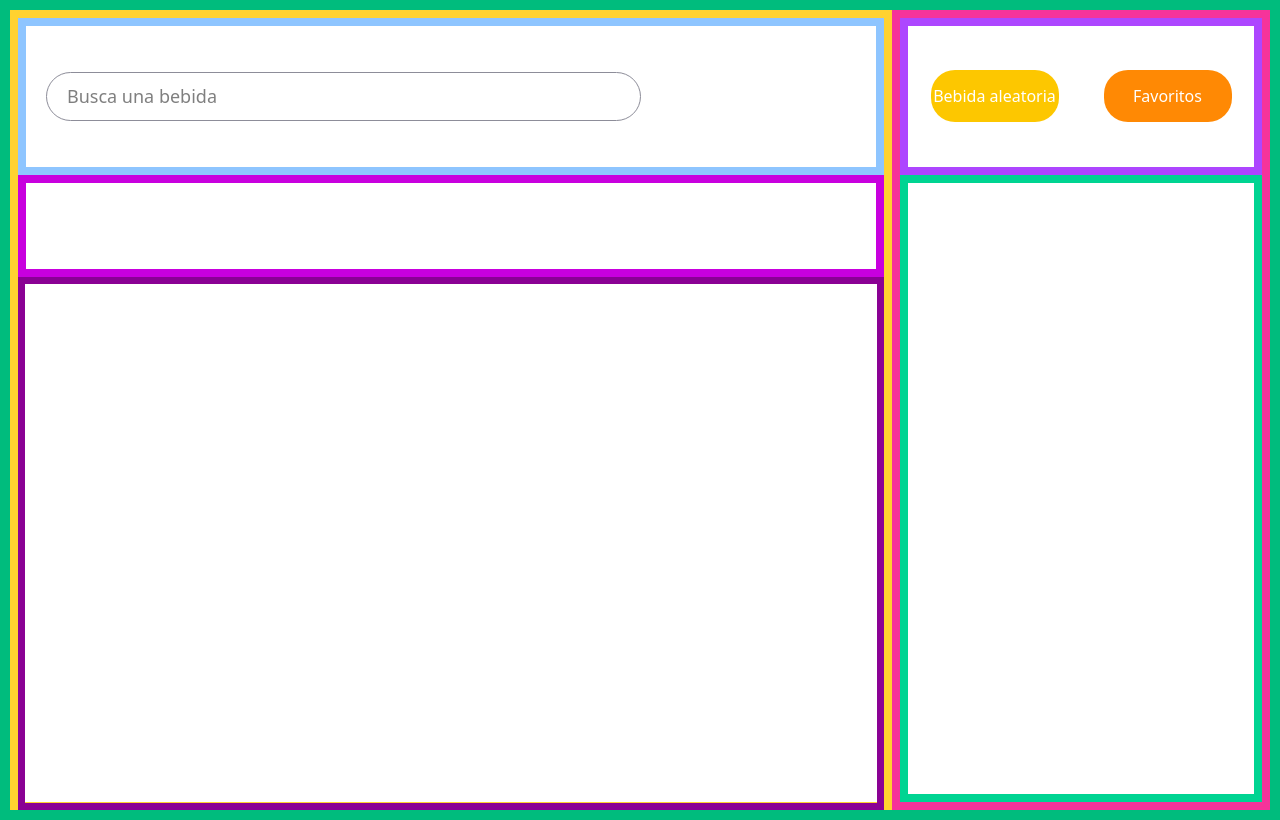
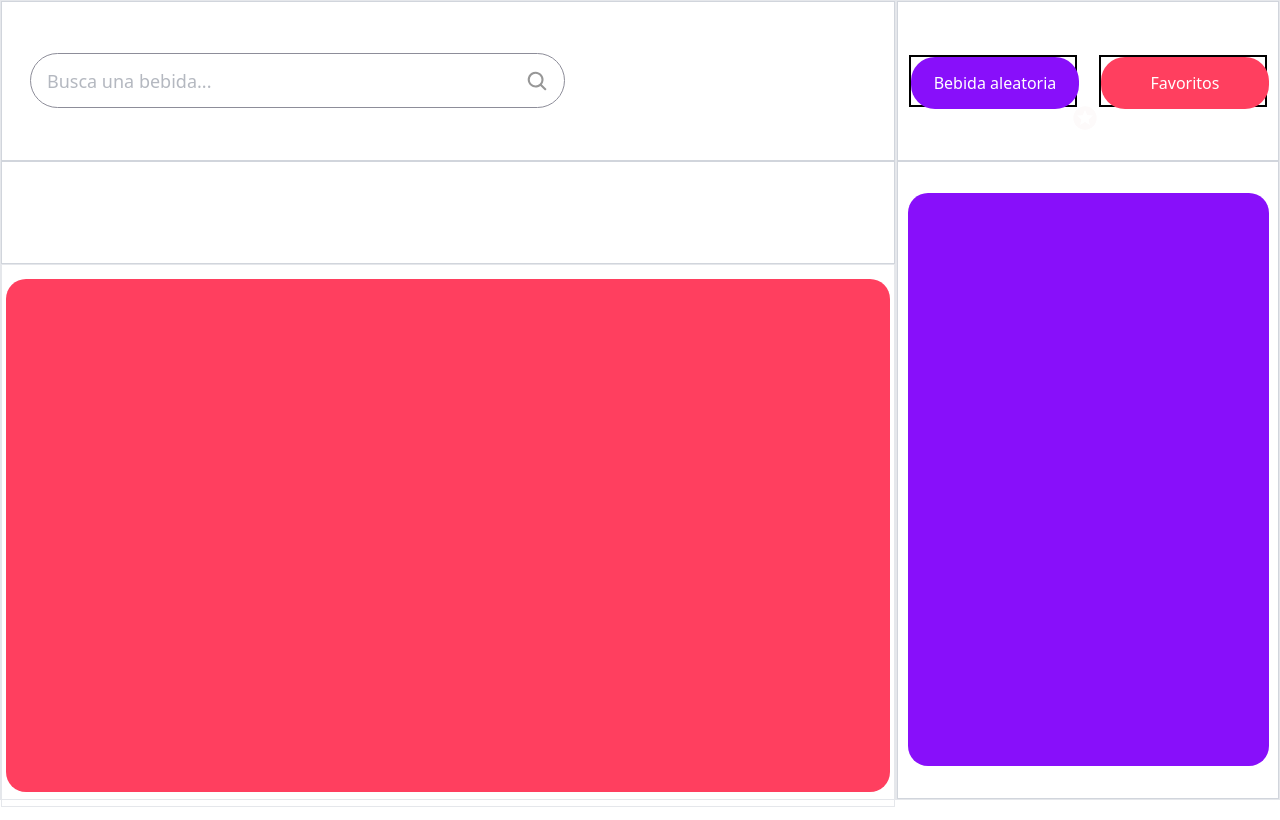
Before and after one commit to Cuandoyolabi/CocktailAngular, an Angular app: page / in a window 1280 px wide. Built offline with nearby package versions, Linux system fonts and the light colour scheme.

Commit message:
STYLE: Se van agregando colores y los contenedores principales

```diff
--- a/package.json
+++ b/package.json
@@ -18,6 +18,7 @@
     "@angular/router": "^20.0.0",
     "@tailwindcss/postcss": "^4.1.12",
     "@tailwindcss/vite": "^4.1.12",
+    "daisyui": "^5.1.5",
     "postcss": "^8.5.6",
     "rxjs": "~7.8.0",
     "tailwindcss": "^4.1.12",
--- a/src/app/app.ts
+++ b/src/app/app.ts
@@ -4,7 +4,7 @@ import { HomePageComponent } from "./components/home-page/home-page/home-page.co
 
 @Component({
   selector: 'app-root',
-  imports: [RouterOutlet, HomePageComponent],
+  imports: [HomePageComponent],
   templateUrl: './app.html',
   styleUrl: './app.css'
 })
--- a/src/app/components/header/header-page/header-page.component.html
+++ b/src/app/components/header/header-page/header-page.component.html
@@ -1,14 +1,31 @@
 <!--Busqueda, botones de aleatoriedad y favoritos-->
 <section
-  class="w-[100%] h-[20%] border-8 border-blue-300 flex justify-start items-center"
+  class="w-[100%] h-[20%] border-1 border-gray-300 flex justify-start items-center"
 >
-  <input
-    class="w-[70%] h-[35%] border-1 rounded-[var(--radius1)] border-[var(--gray-400)] m-5
-    p-5 text-lg color-[var-(--gray-400)]"
-    type="text"
-    placeholder="Busca una bebida"
-  />
+  <div
+    class="w-[60%] h-[35%] border-1 rounded-[var(--radius1)] border-[var(--gray-400)] flex justify-between items-center m-7 p-4"
+  >
+    <input
+      class="text-lg color-[var-(--gray-400)] text-gray-500 outline-none"
+      type="text"
+      placeholder="Busca una bebida..."
+    />
+    <svg
+      xmlns="http://www.w3.org/2000/svg"
+      width="22"
+      height="22"
+      viewBox="0 0 256 256"
+      class=""
+    >
+      <path
+        fill="#979797"
+        d="M232.49 215.51L185 168a92.12 92.12 0 1 0-17 17l47.53 47.54a12 12 0 0 0 17-17ZM44 112a68 68 0 1 1 68 68a68.07 68.07 0 0 1-68-68"
+      />
+    </svg>
+  </div>
 </section>
 
 <!--Filtrado-->
-<section class="w-[100%] h-[13%] border-8 border-fuchsia-600"></section>
+<section class="w-[100%] h-[13%] border-1 border-gray-300">
+
+</section>
--- a/src/app/components/home-page/home-page/home-page.component.html
+++ b/src/app/components/home-page/home-page/home-page.component.html
@@ -1,12 +1,12 @@
 
-<section class="w-full h-full flex flex-row border-10 border-emerald-500">
+<section class="w-full h-full flex flex-row">
 
-  <div class="w-[70%] h-screen border-8 border-amber-300">
+  <div class="w-[70%] h-screen border-1 border-gray-200">
     <app-header-page></app-header-page>
 
     <app-main-page></app-main-page>
   </div>
-  <div class="w-[30%] h-screen border-8 border-pink-500">
+  <div class="w-[30%] h-screen border-1 border-gray-200">
 
     <app-nav-page></app-nav-page>
 
--- a/src/app/components/main-content/main-page/main-page.component.html
+++ b/src/app/components/main-content/main-page/main-page.component.html
@@ -1,2 +1,8 @@
 
-<section class="w-[100%] h-[68%] border-7 border-fuchsia-800"></section>
+<section class="w-[100%] h-[68%] border-1 border-gray-200 flex justify-center items-center">
+
+  <div class="w-[99%] h-[95%] bg-[var(--redStrong)] rounded-[var(--radius2)]">
+
+  </div>
+
+</section>
--- a/src/app/components/nav-page/nav-page/nav-page.component.html
+++ b/src/app/components/nav-page/nav-page/nav-page.component.html
@@ -1,7 +1,31 @@
-<section class="w-[100%] h-[20%] border-8 border-purple-500 flex justify-around items-center">
+<section
+  class="w-[100%] h-[20%] border-1 border-gray-300 flex justify-around items-center"
+>
+  <div class="w-42 h-13 border-2">
+    <button
+      class="w-42 h-13 border-black rounded-3xl bg-[var(--purple)] text-white cursor-pointer"
+    >
+      Bebida aleatoria
+    </button>
+  </div>
 
-    <button class="w-32 h-13 border-black rounded-3xl bg-yellow-400 text-white cursor-pointer">Bebida aleatoria</button>
-    <button class="w-32 h-13 border-black rounded-3xl bg-orange-400 text-white cursor-pointer">Favoritos</button>
-
-
+  <div class="w-42 h-13 border-2">
+    <button
+      class="w-42 h-13 border-black rounded-3xl bg-[var(--redStrong)] text-white cursor-pointer"
+    >
+      Favoritos
+    </button>
+    <svg
+      xmlns="http://www.w3.org/2000/svg"
+      width="28"
+      height="28"
+      class="absolute ml-[-30px] mt-[-5px]"
+      viewBox="0 0 24 24"
+    >
+      <path
+        fill="#fdfafa"
+        d="M16.23 18L12 15.45L7.77 18l1.12-4.81l-3.73-3.23l4.92-.42L12 5l1.92 4.53l4.92.42l-3.73 3.23zM12 2C6.47 2 2 6.5 2 12a10 10 0 0 0 10 10a10 10 0 0 0 10-10A10 10 0 0 0 12 2"
+      />
+    </svg>
+  </div>
 </section>
--- a/src/app/components/sidebar-cards/sidebar/sidebar.component.html
+++ b/src/app/components/sidebar-cards/sidebar/sidebar.component.html
@@ -1,3 +1,5 @@
-<section class="w-[100%] h-[80%] border-8 border-emerald-400">
+<section class="w-[100%] h-[80%] border-1 border-gray-300 flex justify-center items-center">
+
+  <div class="w-[95%] h-[90%] border-1 bg-[var(--purple)] rounded-[var(--radius2)] border-none"></div>
 
 </section>
--- a/src/index.html
+++ b/src/index.html
@@ -6,6 +6,8 @@
   <base href="/">
   <meta name="viewport" content="width=device-width, initial-scale=1">
   <link rel="icon" type="image/x-icon" href="favicon.ico">
+  <link href="https://fonts.googleapis.com/css2?family=Roboto:wght@300;400;500&display=swap" rel="stylesheet">
+  <link href="https://fonts.googleapis.com/icon?family=Material+Icons" rel="stylesheet">
 </head>
 <body>
   <app-root></app-root>
--- a/src/styles.css
+++ b/src/styles.css
@@ -1,6 +1,8 @@
 @import "tailwindcss";
 
 :root{
+
+  /* colors */
   --white: #ffffff;
   --black: #000000;
   --gray-100: #E1E1E6;
@@ -9,8 +11,14 @@
   --gray-600: #323238;
   --gray-700: #29292E;
 
+  /*backgrounds*/
+  --purple: #880ffa;
+  --redStrong: #ff3f5f;
+  --redLight: #fa889f;
 
+  /* radius */
   --radius1: 30px;
+  --radius2: 20px;
 
   /*texto*/
   --font-xs: 0.75rem;
```
Also changed, not shown: 1 other file (tests, documents, lock files or other folders).
